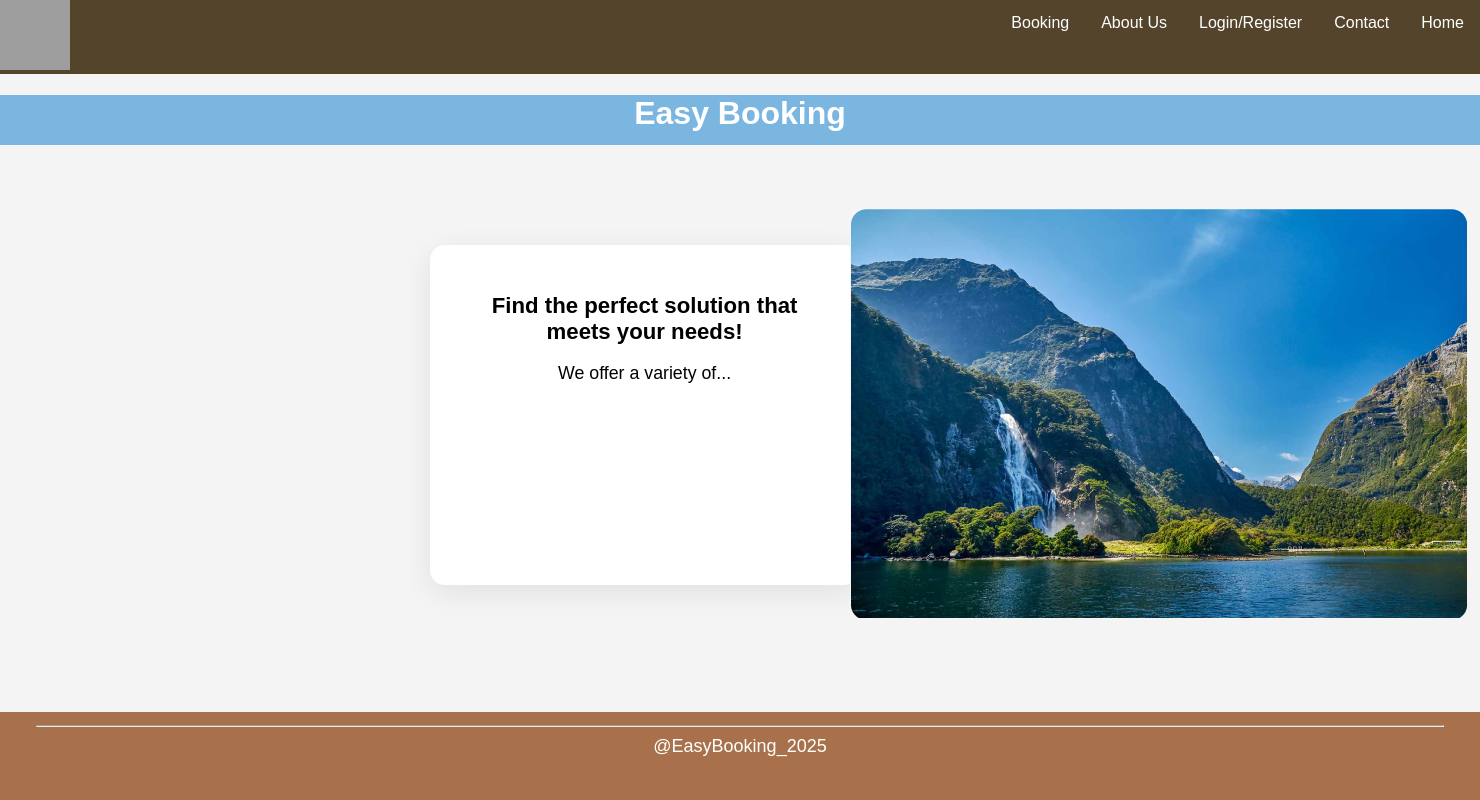
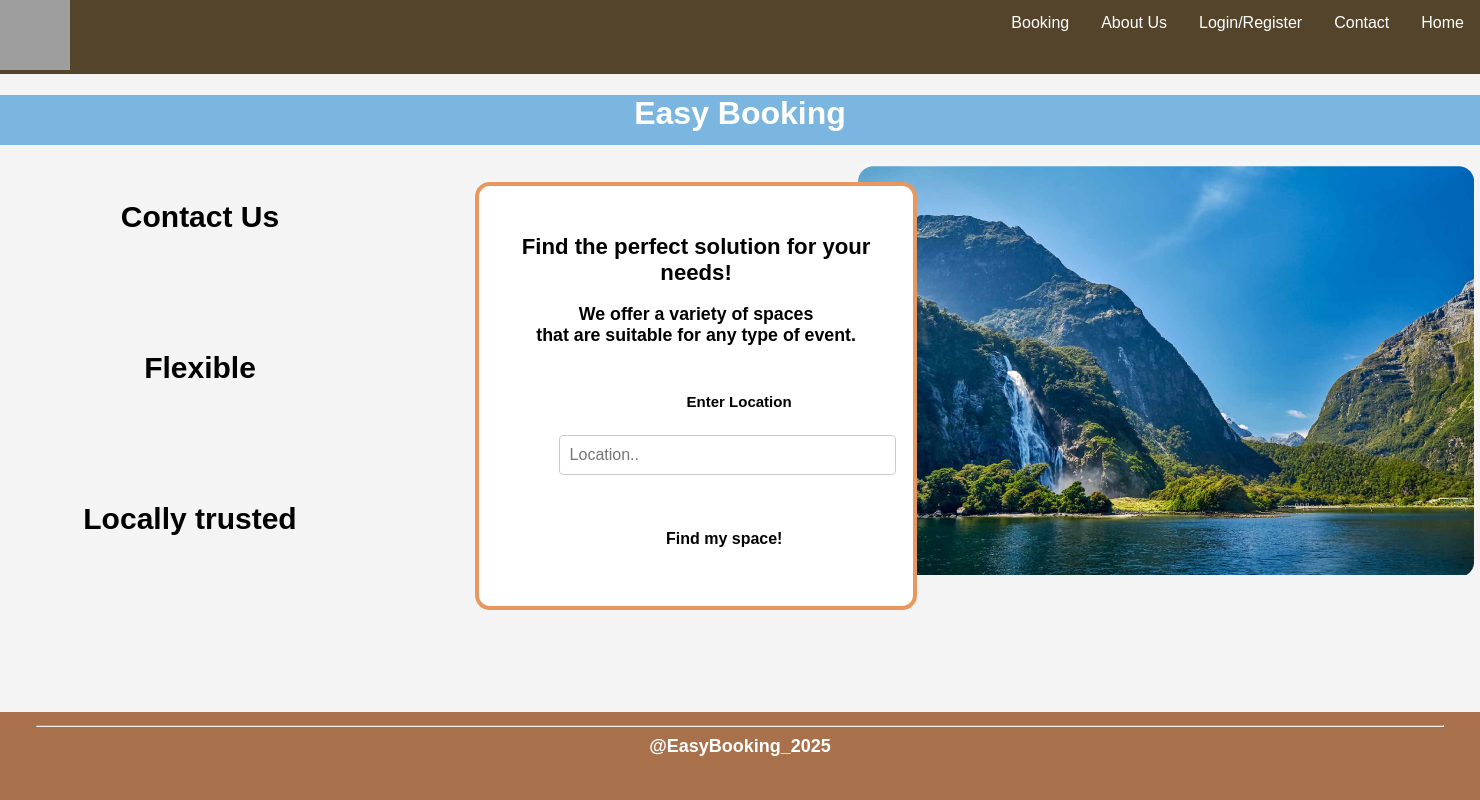
Before and after one commit to WintonChurchill/205.2-Project-Development, a Django app: page /home in a window 1480 px wide. Run offline with Django 5.2, Linux system fonts and the light colour scheme; grey boxes are pictures that could not be loaded.

Commit message:
Home page - nearly completed *just need to add images to be aligned with display section (17/10/25)

```diff
--- a/Frontend-Django/BookingSystem205/App/static/home.css
+++ b/Frontend-Django/BookingSystem205/App/static/home.css
@@ -17,29 +17,84 @@ h1{
 
 .img_1{
 	margin-left:850px;
-	margin-top:-380px;
+	margin-top:30px;
+}
+
+/*Main container contains Containter + Image*/
+.main_container{
+	position:relative;
 }
 
 /*Home container*/
 .main-content {
-	width: 90vw;
-	max-width: 370px;
+	position:absolute;
+	width: 95vw;
+	max-width: 375px;
 	margin: 5vh auto 0 auto;
 	padding: 2vw;
 	background: #fff;
+	color:black;
 	border-radius: 1vw;
-	box-shadow: 0 0.5vw 2vw rgba(0,0,0,0.08);
-	min-height: 35vh;
-	margin-left: 430px;
+	min-height: 45vh;
+	margin-left: 475px;
 	border-color: #e8985e;
-	border-width:10px;
-	margin-top:100px;
+	border-style:solid;
+	border-width:4px;
+	height:50px;
+	top:10px;
+}
+
+input[type="Find"]{
+  width: 70%;
+  padding: 10px;
+  background-color: white;
+  color: black;
+  border-style:solid;
+  border: 4px;
+  border-color:brown;
+  border-radius: 4px;
+  font-size: 16px;
+  font-weight: bold;
+  cursor: pointer;
+  transition: background-color 0.3s ease;
+  margin-left: 15%;
+  margin-bottom: 20%;
+  margin-top:-70%;
+  text-align:center;
+}
+
+input[type="Find"]:hover{
+  background-color: #6BE3E8;
+  color: white;
+  font-weight: bold;
+}
+
+.input_field{
+  width: 90%;
+  padding: 10px;
+  margin-bottom: 40px;
+  border: 1px solid #ccc;
+  border-radius: 4px;
+  box-sizing: border-box;
+  font-size: 16px;
+  text-align: left;
+  margin-top:20px;
+  margin-left:50px;
 }
 
 .title {
 	font-size: 1.5vw;
 	margin-bottom: 2vh;
 	text-align: center;
+	color:black;
+}
+
+.label_home{
+    color:black;
+    font-size:15px;
+    margin-left:86px;
+    font-weight:bold;
+	text-align:center;
 }
 
 .para-body {
@@ -47,6 +102,37 @@ h1{
 	text-align: center;
 	margin-bottom: 4vh;
 }
+
+.body_para{
+	font-size:30px;
+	margin-right:130px;
+	font-weight:bold;
+	color:black;
+}
+
+
+.display_1{
+	margin-right:950px;
+	margin-top:-450px;
+}
+
+.display_2{
+	margin-right:950px;
+	margin-top:50px;
+}
+
+.display_3{
+	margin-right:970px;
+	margin-top:50px;
+}
+
+.display_img1{
+	margin-right:920px;
+	margin-top:-300px;
+	width:100px;
+	height:100px;
+}
+
 
 @media (max-width: 900px) {
 	.main-content {
--- a/Frontend-Django/BookingSystem205/App/templates/home.html
+++ b/Frontend-Django/BookingSystem205/App/templates/home.html
@@ -25,25 +25,58 @@
         <!--Logo-->
         <img src="https://i.postimg.cc/YCpDt5fF/Screenshot-2025-10-10-001046.jpg" width="70px" height="70px" margin-left="20%">
 
-        <li><a class="active" href="{% url 'home' %}">Home</a></li>
-        <li><a href="{% url 'contact' %}">Contact</a></li>
-        <li><a href="{% url 'Register' %}">Login/Register</a></li>
-        <li><a href="{% url 'about' %}">About Us</a></li>
-        <li><a href="{% url 'booking' %}">Booking</a></li>
+        <li><i class="fa-solid fa-house"></i><a class="active" href="{% url 'home' %}">Home</a></li>
+        <li><i class="fa-solid fa-envelope"></i><a href="{% url 'contact' %}">Contact</a></li>
+        <li><i class="fa-solid fa-user"></i><a href="{% url 'Register' %}">Login/Register</a></li>
+        <li><i class="fa-solid fa-circle-info"></i><a href="{% url 'about' %}">About Us</a></li>
+        <li><i class="fa-solid fa-calendar"></i><a href="{% url 'booking' %}">Booking</a></li>
 
     </ul>
 
-    <h1><bold>Easy Booking</bold></h1>
+    <script srcipt src="htts://kit.fontawesome.com/4a7657588f.js" crossorigin="anonymous"></script>
 
-     <div class="main-content">
-        <h2 class="title">Find the perfect solution that meets your needs!</h1>
-        <p class="para-body">We offer a variety of...</p>
+    <h1><bold>Easy Booking</bold></h>
 
+
+    <div class="main_container">
+
+
+
+        <div class="main-content">
+            <h2 class="title">Find the perfect solution for your needs!</h1>
+            <p class="para-body">We offer a variety of spaces <br> that are suitable for any type of event.</p>
+
+            <label class="label_home">Enter Location</label>
+            <input class="input_field" placeholder="Location.."></input>
+
+            <input type="Find" value="Find my space!"></input>
+        </div>
+
+        <div>
+            <img class="img_1" src="{% static 'home-img.png' %}">
+        </div>
+
+        <br>
+        <!--Note: 17/10/25 I just need to adjust the icons to be aligned with the text then this page will be completed this afternoon-->
         <!--Contact Us-->
-        <!---->
+        <div class="display_1">
+            <!--<img class="display_img1" src="https://i.postimg.cc/9XqB65yD/contact-us.png">-->
+            <p class="body_para">Contact Us</p>
+        </div>
+        <br>
+        <!--Flexible-->
+        <div class="display_2">
+            <!--<img class="display_img2" src="https://i.postimg.cc/NGrx3qR5/flexible.png">-->
+            <p class="body_para">Flexible</p>
+        </div>
+        <br>
+        <!--Locally Truested-->
+        <div class="display_3">
+                <!--<img class="display_img3" src="https://i.postimg.cc/SQzGBFcR/locally-trusted.png">-->
+                <p class="body_para">Locally trusted</p>
+        </div>
+
     </div>
-    <img class="img_1" src="{% static 'home-img.png' %}">
-
 
 
     <footer>
```
